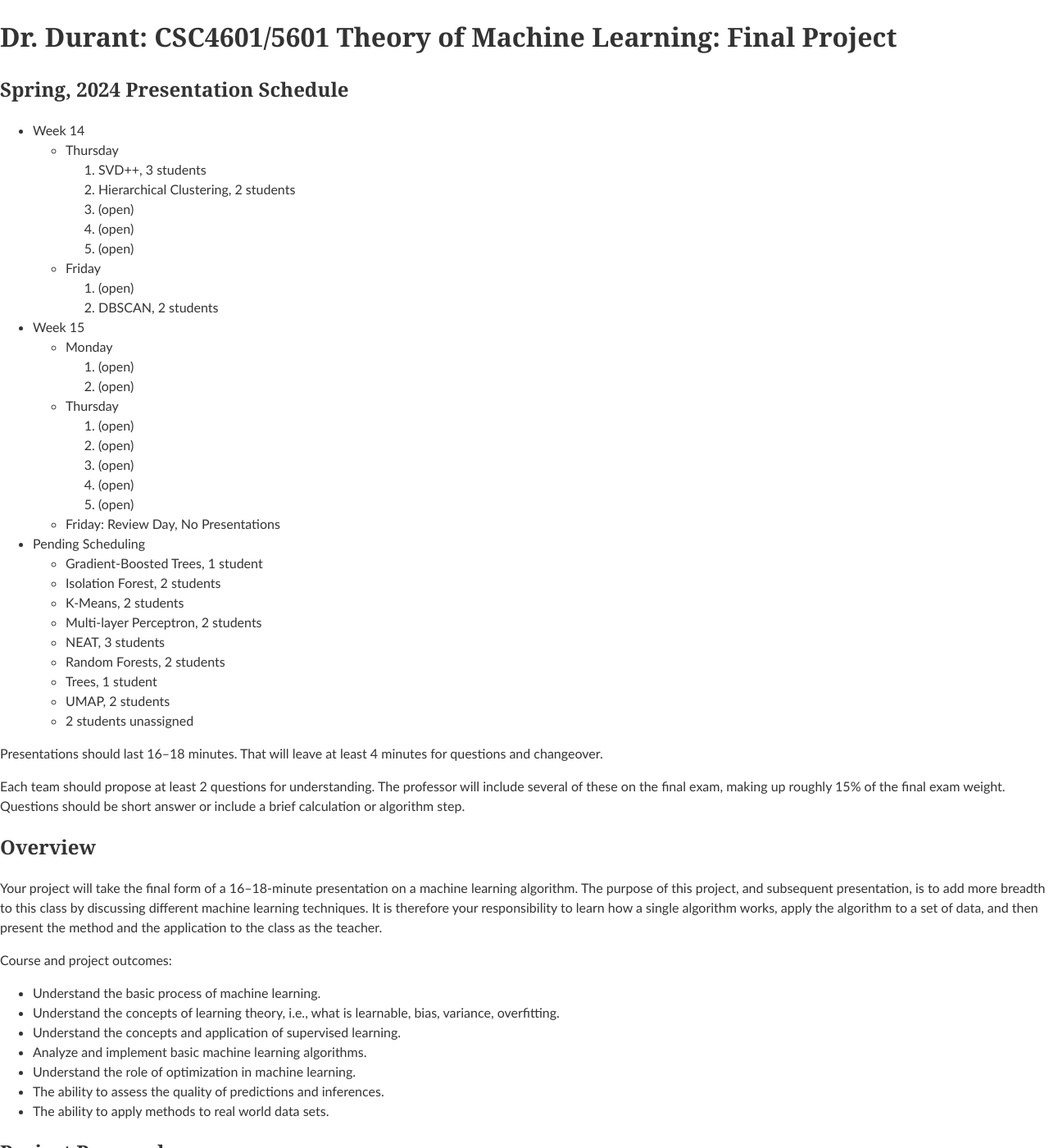
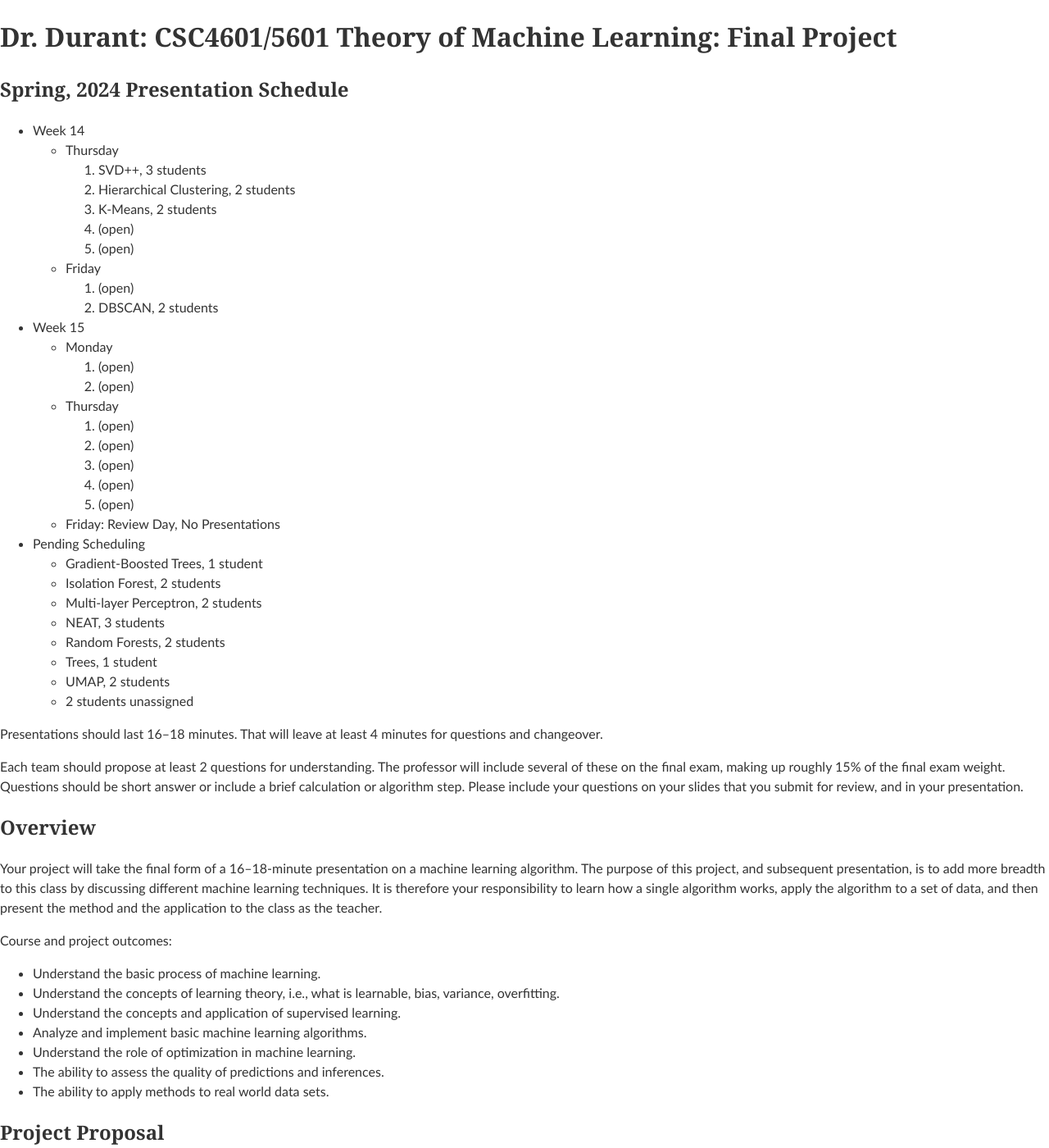
Before and after one commit to edurant/edurant.github.io, a Jekyll site: the page built from courses/csc4601/project.md, in a window 1280 px wide and 1400 px high. Shown: the whole window at 82% size. Built offline with Jekyll 4.4.1, drawn with Linux system fonts in a browser that asks for light colours.

Commit message:
MSML advising and CSC5601 project schedule/details

```diff
--- a/courses/csc4601/project.md
+++ b/courses/csc4601/project.md
@@ -8,7 +8,7 @@ title: "Dr. Durant: CSC4601/5601 Theory of Machine Learning: Final Project"
   * Thursday
     1. SVD++, 3 students
     1. Hierarchical Clustering, 2 students
-    1. (open)
+    1. K-Means, 2 students
     1. (open)
     1. (open)
   * Friday
@@ -38,7 +37,7 @@ title: "Dr. Durant: CSC4601/5601 Theory of Machine Learning: Final Project"
 
 Presentations should last 16–18 minutes. That will leave at least 4 minutes for questions and changeover.
 
-Each team should propose at least 2 questions for understanding. The professor will include several of these on the final exam, making up roughly 15% of the final exam weight. Questions should be short answer or include a brief calculation or algorithm step.
+Each team should propose at least 2 questions for understanding. The professor will include several of these on the final exam, making up roughly 15% of the final exam weight. Questions should be short answer or include a brief calculation or algorithm step. Please include your questions on your slides that you submit for review, and in your presentation.
 
 ## Overview
 
```
Also changed, not shown: other parts of courses/csc4601/project.md (+0 -1 lines), advising/msml.md (+1 -0 lines).
